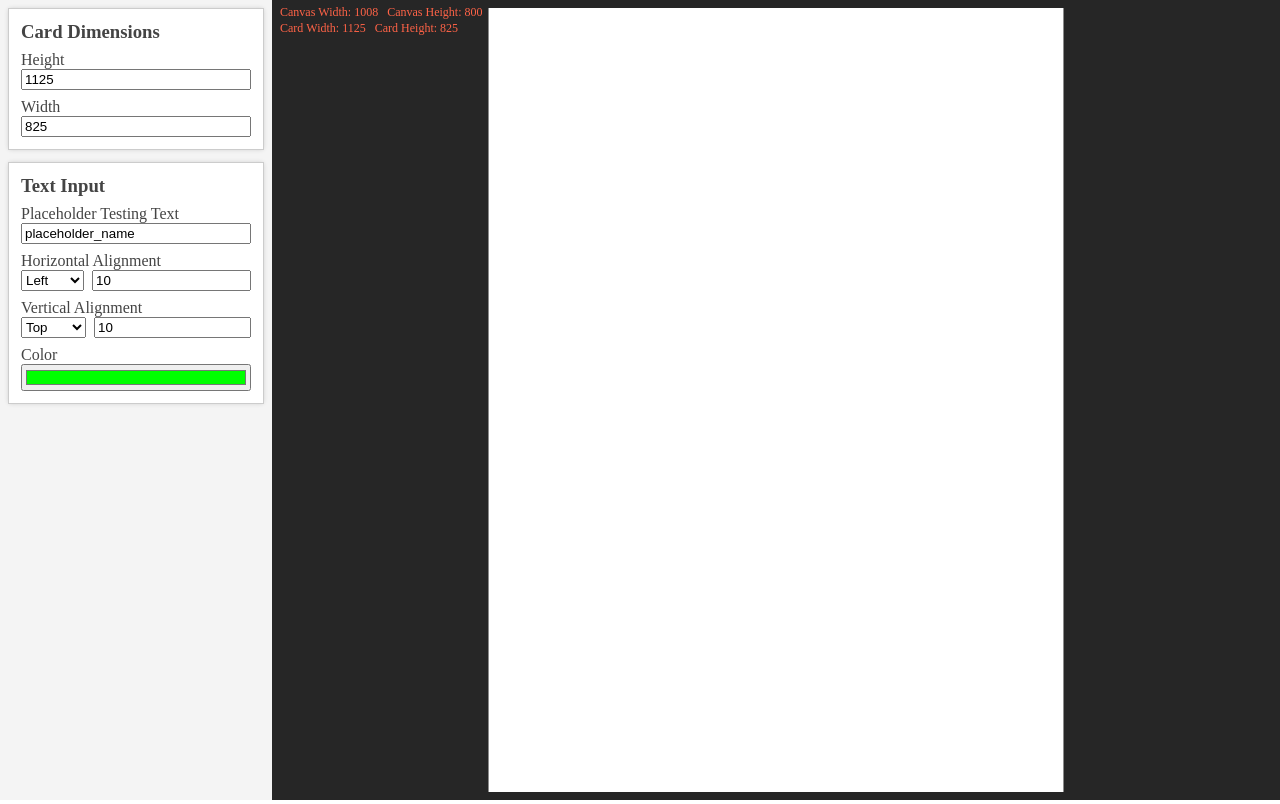
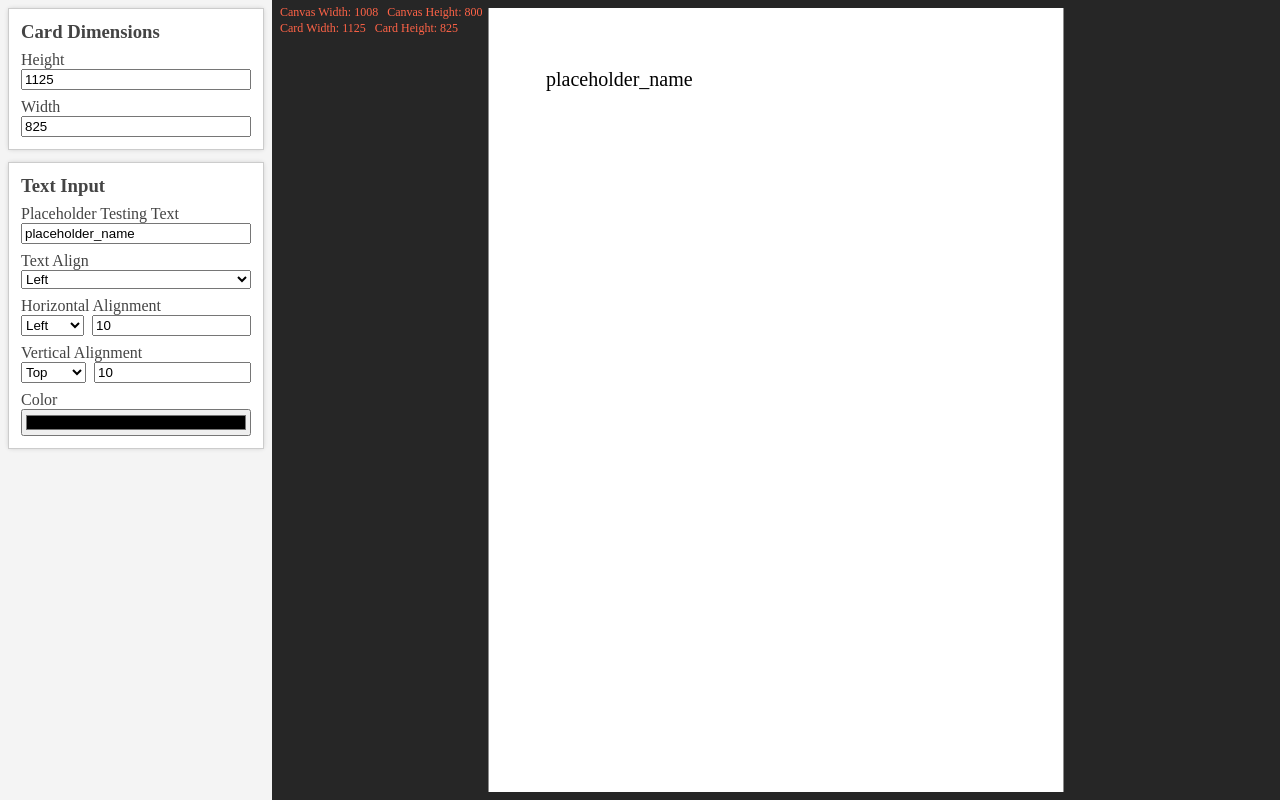
Before and after one commit to saint-justin/dummycards, a React (Vite) app: page / in a window 1280 px wide. Built offline with nearby package versions, Linux system fonts and the light colour scheme; the HTML template or start-up script is replaced by a standard one.

Commit message:
Adjusted starting values for text inputs, added styling to standalone dropdowns

```diff
--- a/src/App.tsx
+++ b/src/App.tsx
@@ -64,10 +64,11 @@
 
     // Creating a second widget to allow users to submit info to be displayed
     const testTextInputs = [];
-    testTextInputs.push(<WidgetInput name='Placeholder Testing Text' value='placeholder_name' key='test_text' property='text'></WidgetInput>)
-    testTextInputs.push(<WidgetDropdown name='Horizontal Alignment' value='10' key='test_dropdown_h' options={['Left', 'Right', 'Center']} initialProperty='left'></WidgetDropdown>)
-    testTextInputs.push(<WidgetDropdown name='Vertical Alignment' value='10' key='test_dropdown_v' options={['Top', 'Bottom', 'Center']} initialProperty='top'></WidgetDropdown>)
-    testTextInputs.push(<WidgetInput type='color' name='Color' value='#00FF00' key='test_color' property='fillStyle'></WidgetInput>)
+    testTextInputs.push(<WidgetInput name='Placeholder Testing Text' value='placeholder_name' key='test_text' property='text'></WidgetInput>);
+    testTextInputs.push(<WidgetDropdown name='Text Align' value='left' key='test_dropdown_text' options={['Left', 'Center', 'Right']} initialProperty='textAlign'></WidgetDropdown>);
+    testTextInputs.push(<WidgetDropdown name='Horizontal Alignment' value='10' key='test_dropdown_ha' options={['Left', 'Center', 'Right']} initialProperty='left' input={true}></WidgetDropdown>);
+    testTextInputs.push(<WidgetDropdown name='Vertical Alignment' value='10' key='test_dropdown_va' options={['Top', 'Center', 'Bottom']} initialProperty='top' input={true}></WidgetDropdown>);
+    testTextInputs.push(<WidgetInput type='color' name='Color' value='#000000' key='test_color' property='fillStyle'></WidgetInput>);
     widgetGroups.push(
     <WidgetGroup
       drawable={true}
--- a/src/components/WidgetDropdown.tsx
+++ b/src/components/WidgetDropdown.tsx
@@ -10,13 +10,14 @@
   placeholder?: string,
   value?: string | number,
   type?: string,
+  input? : boolean,
   action?: ((input: WInput) => void),
 }
 
 export default (props:WidgetDropdown): React.ReactElement  => {
+  const [widgetProperty, setWidgetProperty] = useState<DrawableProperty>(props.initialProperty);
   const [value, setValue] = useState(props.value);
   const [lastValue, setLastValue] = useState(props.value);
-  const [widgetProperty, setWidgetProperty] = useState<DrawableProperty>(props.initialProperty);
   const inputRef = React.createRef<HTMLInputElement>();
   const selectRef = React.createRef<HTMLSelectElement>();
 
@@ -42,15 +43,21 @@
       return;
     }
 
+    // Handling for strict dropdowns
+    if (!props.input) {
+      setValue(e.target.value);
+      return;
+    }
+
     // Slot valid values into the widget property or error out for illegal ones
     const target = e.target as HTMLSelectElement;
     if (target.value === 'center') {
       if (value !== undefined) setLastValue(value.toString());
-      setValue('centered');
+      setValue('');
       setWidgetProperty('left');
       return;
     } else if (target.value === 'top' || target.value === 'bottom' || target.value === 'left' || target.value === 'right'){
-      if (value === 'centered') setValue(lastValue);
+      if (value === 'center') setValue(lastValue);
       setWidgetProperty(target.value);
     } else {
       console.error('Error: Illegal widget property set in dropdown');
@@ -68,9 +75,16 @@
     <>
       <label>{props.name}</label>
       <div className='flex-row'>
-        <select id={'select_' + cleanName(props.name)} onChange={handleSelectChange} ref={selectRef}>
+        <select
+          id={'select_' + cleanName(props.name)}
+          onChange={handleSelectChange}
+          ref={selectRef}
+          defaultValue={props.value}
+          className={!props.input ? 'spread' : ''}>
           {generateOptions(props.options)}
         </select>
+        {/* Only display the input section if needed */}
+        { props.input &&
         <input
           placeholder={props.placeholder}
           id={'input_' + cleanName(props.name)}
@@ -78,8 +92,8 @@
           value={value}
           onChange={inputChange}
           ref={inputRef}
-          disabled={value === 'centered'}>
-        </input>
+          disabled={value === 'center'}>
+        </input>}
       </div>
     </>
   )
--- a/src/components/WidgetGroup.scss
+++ b/src/components/WidgetGroup.scss
@@ -30,3 +30,7 @@
     width: 100%;
   }
 }
+
+.spread {
+  flex-grow: 1;
+}
--- a/src/components/WidgetGroup.tsx
+++ b/src/components/WidgetGroup.tsx
@@ -15,13 +15,13 @@
   // Generate an id and base drawable object
   const [id] = useState<string>(`name_${Date.now()}`);
   const [drawable, setDrawable] = useState<Drawable>({
-    text: '',
+    text: 'placeholder_name',
     fillStyle: '#000000',
     textAlign: 'left',
     position: {
-      left: 'center',
+      left: 10,
       right: 'none',
-      top: 'center',
+      top: 10,
       bottom: 'none',
     },
   });
@@ -29,10 +29,12 @@
   // Push updates to drawables into app.tsx
   useEffect(() => {
     props.drawableChanged(drawable, id);
+    console.log('Drawable updated:')
+    console.log(drawable);
   }, [drawable])
 
   // Defines what the widget should do any time we're trying to update internal drawable info
-  const widgetActionDefault = (updateInfo: WInput): void => {
+  const adjustDrawableFromWidget = (updateInfo: WInput): void => {
     console.log('Widget action logged...');
     console.log(updateInfo);
 
@@ -82,9 +84,9 @@
       // Element has action, don't touch it
       if (element.props.action) return element;
 
-      // Element doesn't have an action, append widgetActionDefault
+      // Element doesn't have an action, append adjustDrawableFromWidget
       const elementClone = _.cloneDeep(element);
-      elementClone.props.action = widgetActionDefault;
+      elementClone.props.action = adjustDrawableFromWidget;
       return elementClone;
     })
   }
--- a/src/components/WidgetInput.tsx
+++ b/src/components/WidgetInput.tsx
@@ -49,6 +49,7 @@
     <>
       {/* Disable labels for buttons */}
       { props.type !== 'button' && <label>{props.name}</label>}
+      {/* If this is assigned to be a button, make it a button. If not, it's a generic input */}
       { props.type === 'button' ?
         <button
           id={cleanName(props.name)}
--- a/src/types.d.ts
+++ b/src/types.d.ts
@@ -1,7 +1,8 @@
 // Element drawn onto the canvas's type
+export type TextAlignOpt = 'left' | 'center' | 'right';
 export type Drawable = {
   text: string
-  textAlign: 'left' | 'center' | 'right',
+  textAlign: TextAlignOpt,
   fillStyle?: string,
   font?: string,
   position: {
```
